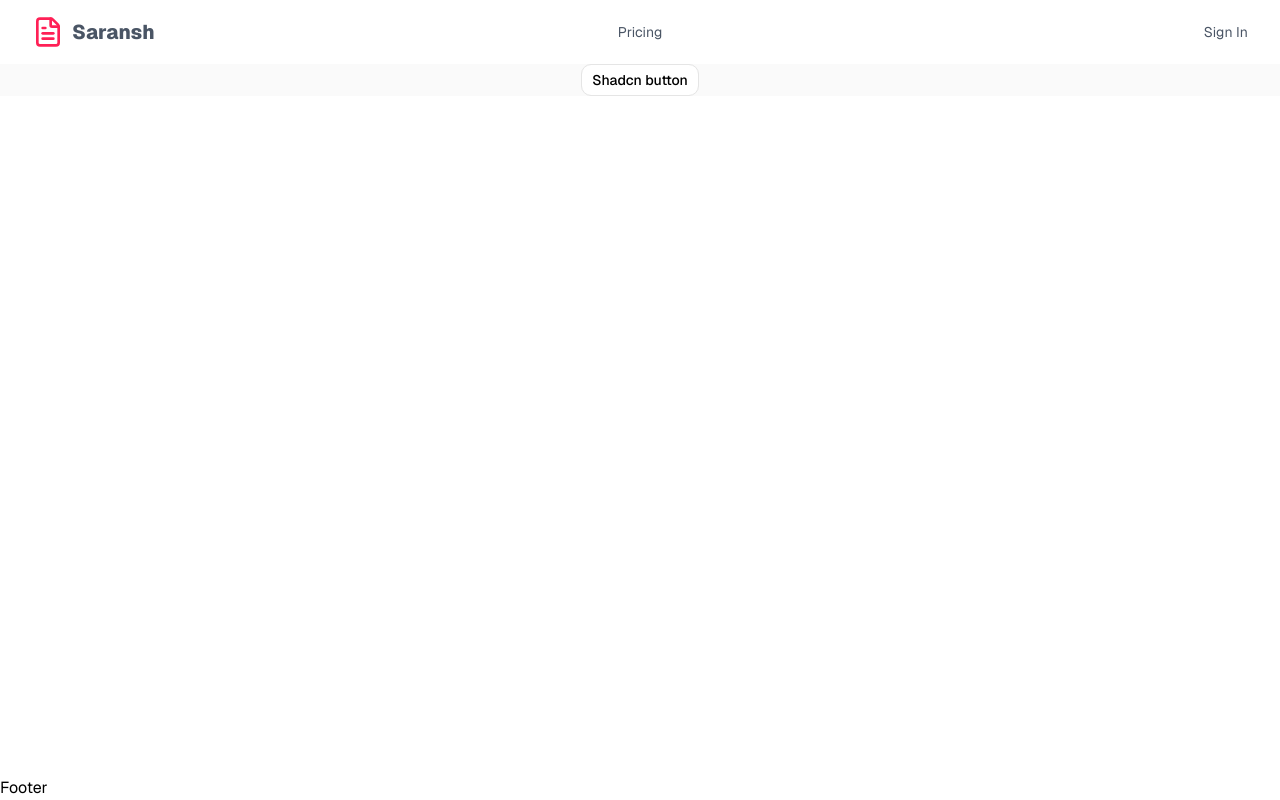
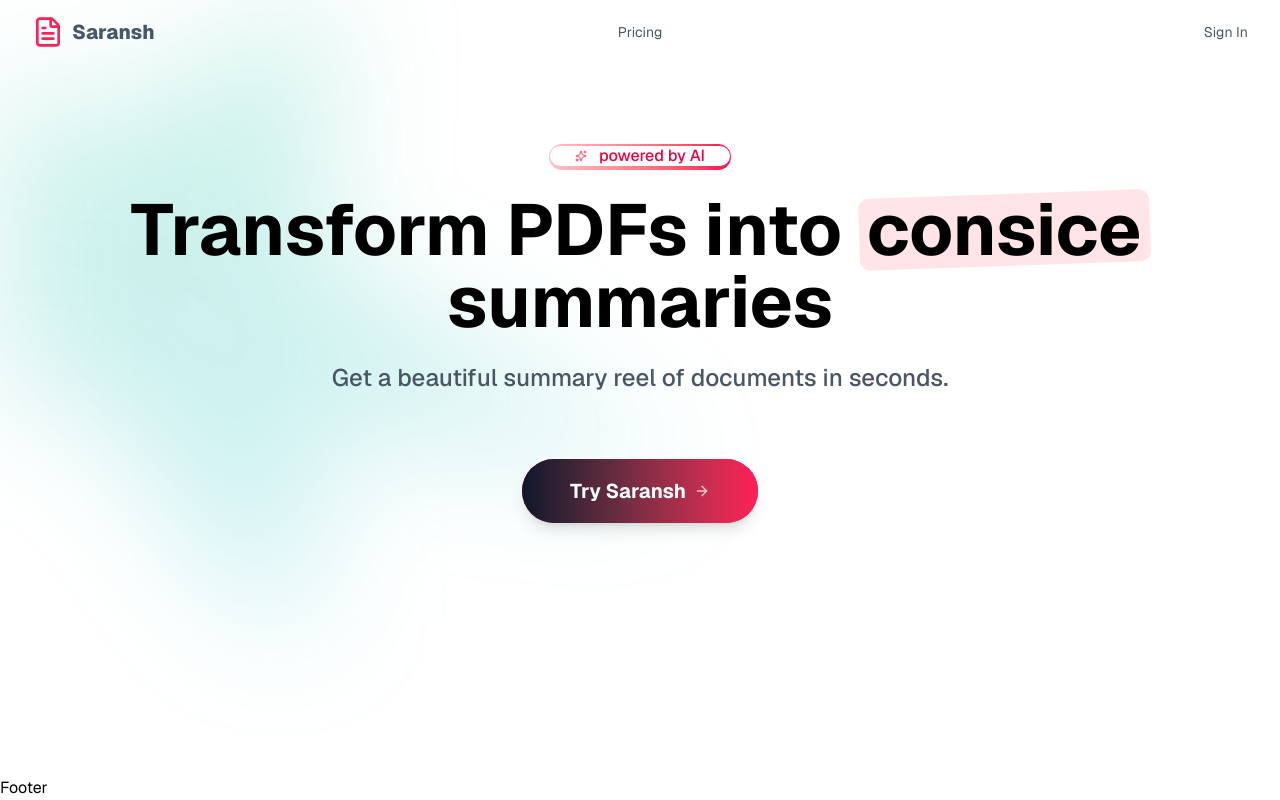
Before and after one commit to durgesh-5699/Saransh, a Next.js app: page / in a window 1280 px wide. Built offline with nearby package versions, Linux system fonts and the light colour scheme.

Commit message:
created HeroSection

```diff
--- a/app/globals.css
+++ b/app/globals.css
@@ -148,3 +148,18 @@
     max-width: 1400px;
   }
 }
+
+@keyframes gradient-x{
+  0%,100%{
+    background-size: 200% 100%;
+    background-position: left center;
+  }
+  50%{
+    background-size: 200% 100%;
+    background-position: right center;
+  }
+}
+
+.animate-gradient-x{
+  animation : gradient-x 3s ease infinite
+}
--- a/app/page.tsx
+++ b/app/page.tsx
@@ -1,9 +1,16 @@
-import { Button } from "@/components/ui/button";
+import BgGradient from "@/components/common/bg-gradient";
+import HeroSection from "@/components/home/hero-section";
 
-export default function Home() {
-  return (
-    <div className="flex flex-col flex-1 items-center justify-center bg-zinc-50 font-sans dark:bg-black">
-      <Button variant='outline'>Shadcn button</Button>
+export default function Home(){
+  return <div className="relative w-full">
+    <BgGradient/>
+    <div className="flex flex-col">
+      <HeroSection/>
     </div>
-  );
+    {/* <DemoSection/> */}
+    {/* <HowItWorksSection/> */}
+    {/* <PricingSection/> */}
+    {/* <CTASection/> */}
+
+  </div>
 }
--- /dev/null
+++ b/components/common/bg-gradient.tsx
@@ -0,0 +1,25 @@
+export default function BgGradient({
+  children,
+  className,
+}: {
+  children?: React.ReactNode;
+  clasName?: string;
+}) {
+  return (
+    <div className={`relative isolate ${className}`}>
+      <div
+        aria-hidden="true"
+        className="pointer-events-none absolute inset-x-0 -top-40-z-10 transform-gpu overflow-hidden blur-3xl sm:-top-30"
+      >
+        <div
+          style={{
+            clipPath:
+              "polygon(50% 0%, 61% 35%, 98% 35%, 68% 57%, 79% 91%, 50% 70%, 21% 91%, 32% 57%, 2% 35%, 39% 35%)",
+          }}
+          className="relative left-[calc(50%-11rem)] aspect-1155/678 w-[36.125rem] -translate-x-1/2 rotate-[30deg] bg-linear-to-br from-emerald-500 via-teal-500 to-cyan-500 opacity-20 sm:left-[calc(50%-30rem)] sm:w-[72rem]"
+        ></div>
+        {children}
+      </div>
+    </div>
+  );
+}
--- /dev/null
+++ b/components/home/hero-section.tsx
@@ -0,0 +1,45 @@
+import { Button } from "@/components/ui/button";
+import { ArrowRight, Sparkles } from "lucide-react";
+import { Badge } from "@/components/ui/badge";
+import Link from "next/link";
+
+export default function HomeSection() {
+  return (
+    <section className="relative mx-auto flex flex-col z-0 items-center justify-center py-16 sm:py-20 lg:pb-28 transition-all animate-in lg:px-12 max-w-7xl">
+      <div className="relative p-[1px] overflow-hidden rounded-full bg-linear-to-r from-rose-200 via-rose-500 to-rose-800 animate-gradient-x group">
+        <Badge
+          variant={"secondary"}
+          className="relative px-6 py-2 text-base font-medium bg-white rounded-full group-hover:bg-gray-50 transition-colors duration-200"
+        >
+          <Sparkles className="h-6 w-6 mr-2 text-rose-600 animate-pulse" />
+          <p className="text-base text-rose-600">powered by AI</p>
+        </Badge>
+      </div>
+      <h1 className="font-bold py-6 text-center">
+        Transform PDFs into{" "}
+        <span className="relative inline-block">
+          <span className="relative z-10 px-2">consice</span>
+          <span
+            className="absolute inset-0 bg-rose-200/50 -rotate-2 rounded-lg transform -slew-y-1"
+            aria-hidden="true"
+          ></span>
+        </span>{" "}
+        summaries
+      </h1>
+      <h2 className="text-lg sm:text-xl lg:text-2xl text-center px-4 lg:px-0 lg:max-w-4xl text-gray-600">
+        Get a beautiful summary reel of documents in seconds.
+      </h2>
+      <div>
+        <Button
+          variant={"link"}
+          className="text-white mt-6 text-base sm:text-lg lg:text-xl rounded-full px-8 sm:px-10 lg:px-12 py-6 sm:py-7 lg:py-8 lg:mt-16 bg-linear-to-r from-slate-900 to-rose-500 hover:from-rose-500 hover:to-slate-900 hover:no-underline font-bold shadow-lg transition-all duration-300"
+        >
+          <Link href="/pricing" className="flex gap-2 items-center">
+            <span>Try Saransh</span>
+            <ArrowRight className="animate-pulse" />
+          </Link>
+        </Button>
+      </div>
+    </section>
+  );
+}
--- /dev/null
+++ b/components/ui/badge.tsx
@@ -0,0 +1,49 @@
+import * as React from "react"
+import { cva, type VariantProps } from "class-variance-authority"
+import { Slot } from "radix-ui"
+
+import { cn } from "@/lib/utils"
+
+const badgeVariants = cva(
+  "group/badge inline-flex h-5 w-fit shrink-0 items-center justify-center gap-1 overflow-hidden rounded-4xl border border-transparent px-2 py-0.5 text-xs font-medium whitespace-nowrap transition-all focus-visible:border-ring focus-visible:ring-[3px] focus-visible:ring-ring/50 has-data-[icon=inline-end]:pr-1.5 has-data-[icon=inline-start]:pl-1.5 aria-invalid:border-destructive aria-invalid:ring-destructive/20 dark:aria-invalid:ring-destructive/40 [&>svg]:pointer-events-none [&>svg]:size-3!",
+  {
+    variants: {
+      variant: {
+        default: "bg-primary text-primary-foreground [a]:hover:bg-primary/80",
+        secondary:
+          "bg-secondary text-secondary-foreground [a]:hover:bg-secondary/80",
+        destructive:
+          "bg-destructive/10 text-destructive focus-visible:ring-destructive/20 dark:bg-destructive/20 dark:focus-visible:ring-destructive/40 [a]:hover:bg-destructive/20",
+        outline:
+          "border-border text-foreground [a]:hover:bg-muted [a]:hover:text-muted-foreground",
+        ghost:
+          "hover:bg-muted hover:text-muted-foreground dark:hover:bg-muted/50",
+        link: "text-primary underline-offset-4 hover:underline",
+      },
+    },
+    defaultVariants: {
+      variant: "default",
+    },
+  }
+)
+
+function Badge({
+  className,
+  variant = "default",
+  asChild = false,
+  ...props
+}: React.ComponentProps<"span"> &
+  VariantProps<typeof badgeVariants> & { asChild?: boolean }) {
+  const Comp = asChild ? Slot.Root : "span"
+
+  return (
+    <Comp
+      data-slot="badge"
+      data-variant={variant}
+      className={cn(badgeVariants({ variant }), className)}
+      {...props}
+    />
+  )
+}
+
+export { Badge, badgeVariants }
```
